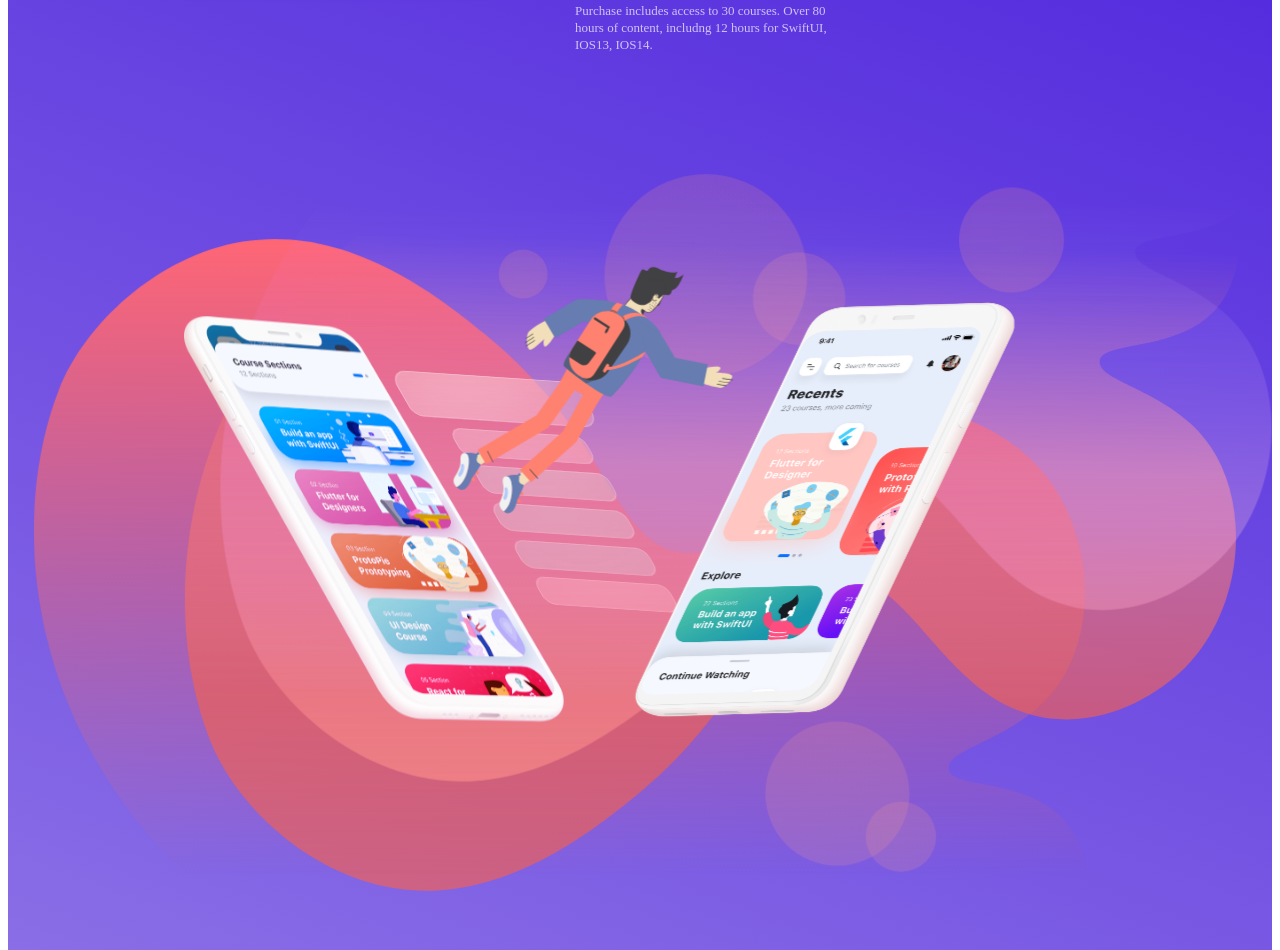
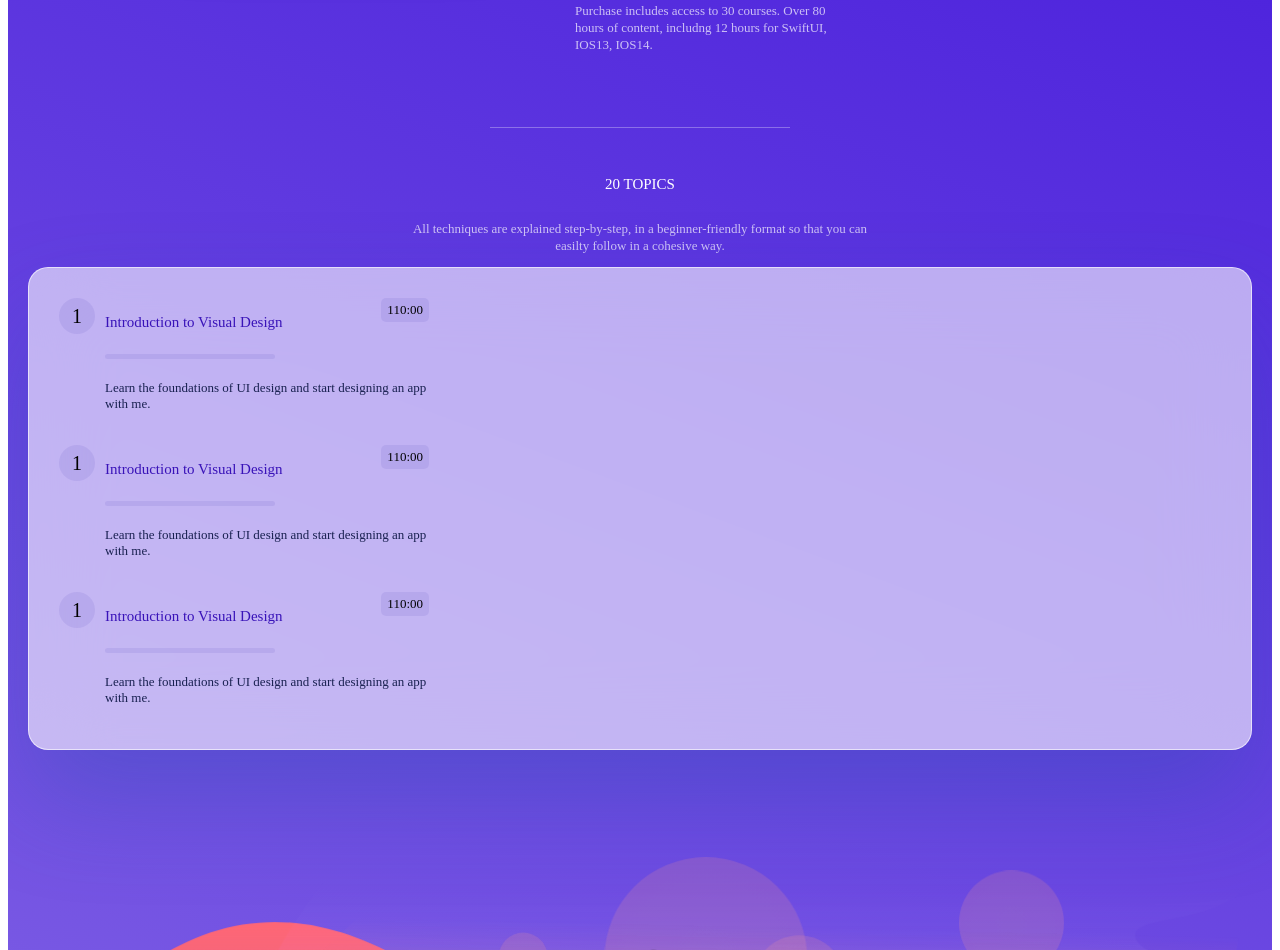
Before and after one commit to LucasTchitdjian/advanced-hooks, a Gatsby site: page / in a window 1280 px wide. Shown: the part 837-1787 px from the top of the page. Built offline with nearby package versions, Linux system fonts and the light colour scheme; Gatsby itself is replaced by a stand-in of ours.

Commit message:
creating grid

```diff
--- /dev/null
+++ b/src/components/rows/SectionRow.tsx
@@ -0,0 +1,107 @@
+import React from "react"
+import styled from "styled-components"
+
+function SectionRow() {
+  return (
+    <Wrapper>
+      <Index>1</Index>
+      <TextWrapper>
+        <Title>Introduction to Visual Design</Title>
+        <ProgressBar />
+        <Description>
+          Learn the foundations of UI design and start designing an app with me.
+        </Description>
+      </TextWrapper>
+      <Timestamp>110:00</Timestamp>
+    </Wrapper>
+  )
+}
+
+export default SectionRow
+
+const Wrapper = styled.div`
+  position: relative;
+  display: grid;
+  grid-template-columns: 36px auto;
+  gap: 10px;
+  max-width: 370px;
+  padding: 10px;
+  background-blend-mode: overlay;
+  mix-blend-mode: normal;
+  border-radius: 10px;
+
+  &,
+  * {
+    transition: 0.4s cubic-bezier(0.075, 0.82, 0.165, 1);
+  }
+
+  :hover {
+    background: rgba(68, 66, 178, 0.1);
+    box-shadow: inset 0px 0px 0px 0.5px rgba(68, 66, 178, 0.2);
+  }
+`
+
+const Index = styled.div`
+  display: grid;
+  width: 36px;
+  height: 36px;
+  background: rgba(68, 66, 179, 0.1);
+  background-blend-mode: overlay;
+  border-radius: 50%;
+  place-items: center;
+
+  font-style: normal;
+  font-size: 20px;
+  line-height: 24px;
+  color: #000000;
+`
+
+const TextWrapper = styled.div`
+  display: grid;
+  gap: 8px;
+  text-align: start;
+`
+
+const Title = styled.p`
+  max-width: 180px;
+  font-style: normal;
+  font-weight: 500;
+  font-size: 15px;
+  line-height: 18px;
+  color: #3913b8;
+`
+
+const ProgressBar = styled.div`
+  width: 170px;
+  height: 5px;
+  background: rgba(68, 66, 179, 0.1);
+  background-blend-mode: overlay;
+  border-radius: 8px;
+`
+
+const Description = styled.p`
+  font-style: normal;
+  font-weight: normal;
+  font-size: 13px;
+  line-height: 16px;
+  color: #192150;
+`
+
+const Timestamp = styled.div`
+  position: absolute;
+  display: grid;
+  top: 10px;
+  right: 10px;
+  height: 20px;
+  padding: 2px 6px;
+  background: rgba(68, 66, 179, 0.1);
+  background-blend-mode: overlay;
+  border-radius: 5px;
+  place-items: center;
+
+  font-style: normal;
+  font-weight: normal;
+  font-size: 13px;
+  line-height: 16px;
+  color: #000000;
+`
--- /dev/null
+++ b/src/components/sections/GridSection.tsx
@@ -0,0 +1,59 @@
+import React from "react"
+import styled from "styled-components"
+import SectionRow from "../rows/SectionRow"
+
+function GridSection() {
+  return (
+    <Wrapper>
+      <Title>20 topics</Title>
+      <Description>
+        All techniques are explained step-by-step, in a beginner-friendly format
+        so that you can easilty follow in a cohesive way.
+      </Description>
+      <Grid>
+        <SectionRow />
+        <SectionRow />
+        <SectionRow />
+      </Grid>
+    </Wrapper>
+  )
+}
+
+export default GridSection
+
+const Wrapper = styled.div`
+  position: relative;
+  display: grid;
+  max-width: 1234px;
+  margin: 0 auto;
+  text-align: center;
+  gap: 12px;
+  padding: 0 20px;
+`
+
+const Title = styled.p`
+  font-style: normal;
+  font-size: 15px;
+  line-height: 130%;
+  text-transform: uppercase;
+  color: #ffffff;
+`
+
+const Description = styled.p`
+  max-width: 460px;
+  font-size: 13px;
+  line-height: 130%;
+  color: rgba(255, 255, 255, 0.7);
+  margin: 0 auto;
+`
+
+const Grid = styled.div`
+  width: 100%;
+  padding: 20px;
+  background: rgba(255, 255, 255, 0.6);
+  border: 0.5px solid rgba(255, 255, 255, 0.6);
+  box-sizing: border-box;
+  box-shadow: 0px 50px 100px rgba(34, 79, 169, 0.3);
+  backdrop-filter: blur(40px);
+  border-radius: 20px;
+`
--- a/src/pages/index.tsx
+++ b/src/pages/index.tsx
@@ -4,6 +4,7 @@ import { useWindowSize } from "react-use"
 import PurchaseButton from "../components/buttons/PurchaseButton"
 import CourseCard from "../components/cards/CourseCard"
 import FlutterBuild from "../components/builds/FlutterBuild"
+import GridSection from "../components/sections/GridSection"
 
 const IndexPage = () => {
   const { width } = useWindowSize()
@@ -29,6 +30,8 @@ const IndexPage = () => {
           </SmallText>
         </TextWrapper>
       </HeroWrapper>
+      <Divider />
+      <GridSection />
       <FlutterWrapper width={width}>
         <FlutterBuild />
       </FlutterWrapper>
@@ -131,3 +134,10 @@ const FlutterWrapper = styled.div`
     transform: scale(${props => props.width / 1440});
   }
 `
+
+const Divider = styled.div`
+  width: 300px;
+  height: 0.5px;
+  background: rgba(255, 255, 255, 0.3);
+  margin: 60px auto 32px;
+`
```
